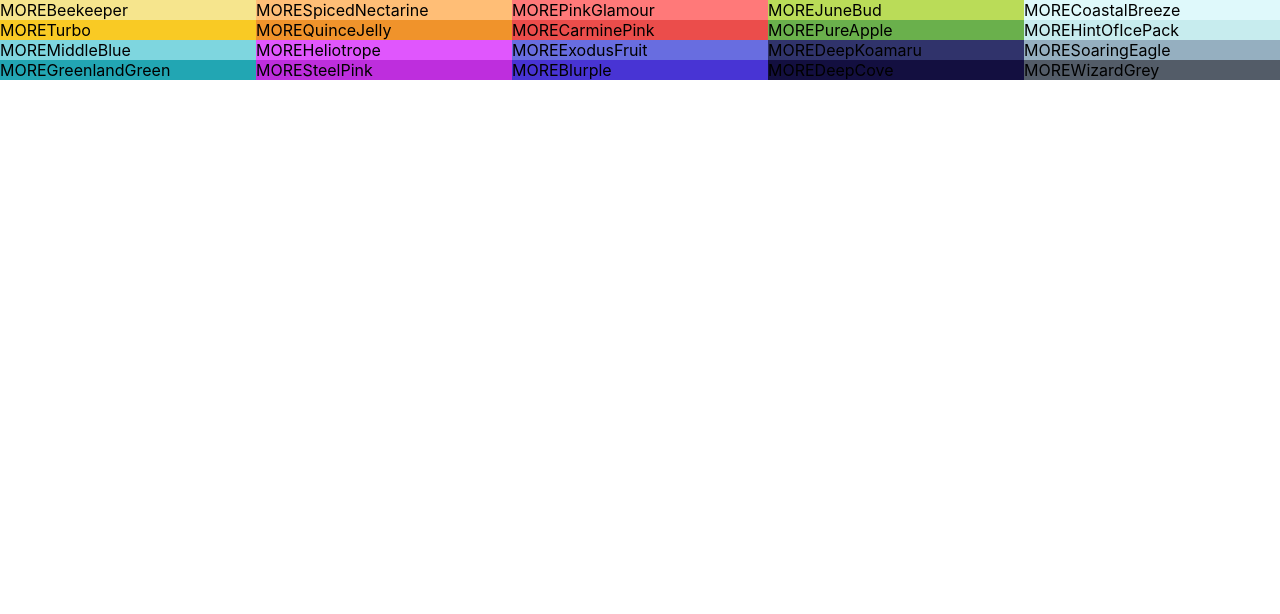
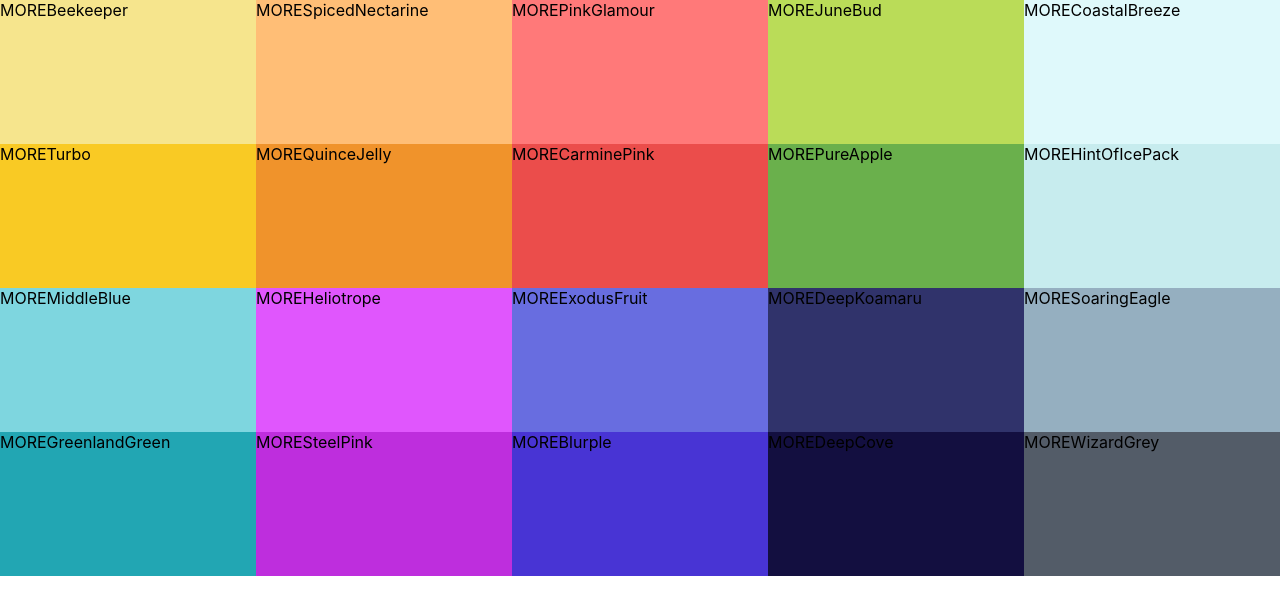
Before and after one commit to richtrunzo/azul-color-picker, a React (Create React App) app: page / in a window 1280 px wide. Shown: the top 614 px of the page. Built offline with nearby package versions, Linux system fonts and the light colour scheme.

Commit message:
Updated styling on colorbox component.

```diff
--- a/src/Pallete.css
+++ b/src/Pallete.css
@@ -1,3 +1,8 @@
 .palette {
+  height: 100vh;
 
 }
+
+.palette-colors {
+  height: 90%;
+}
```
